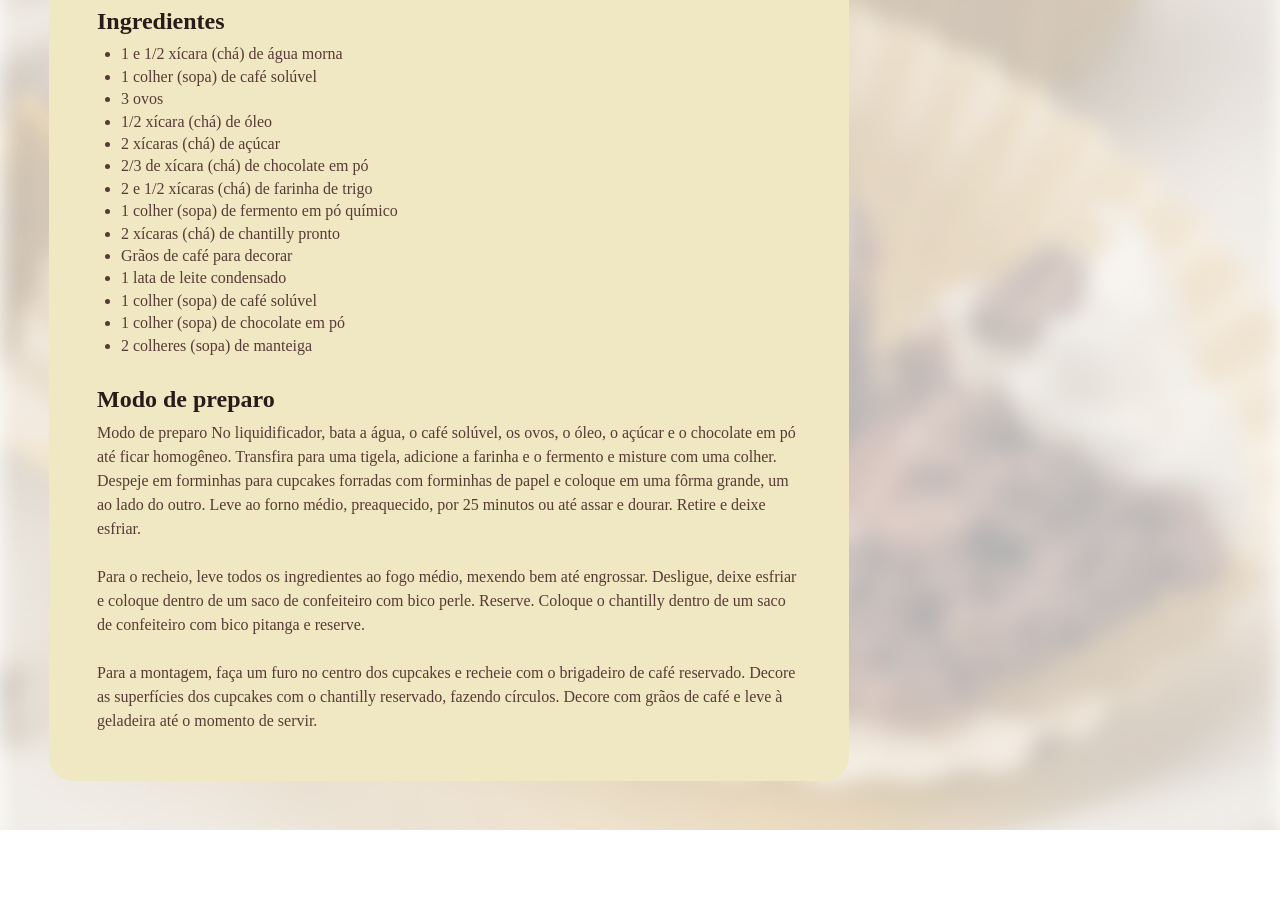
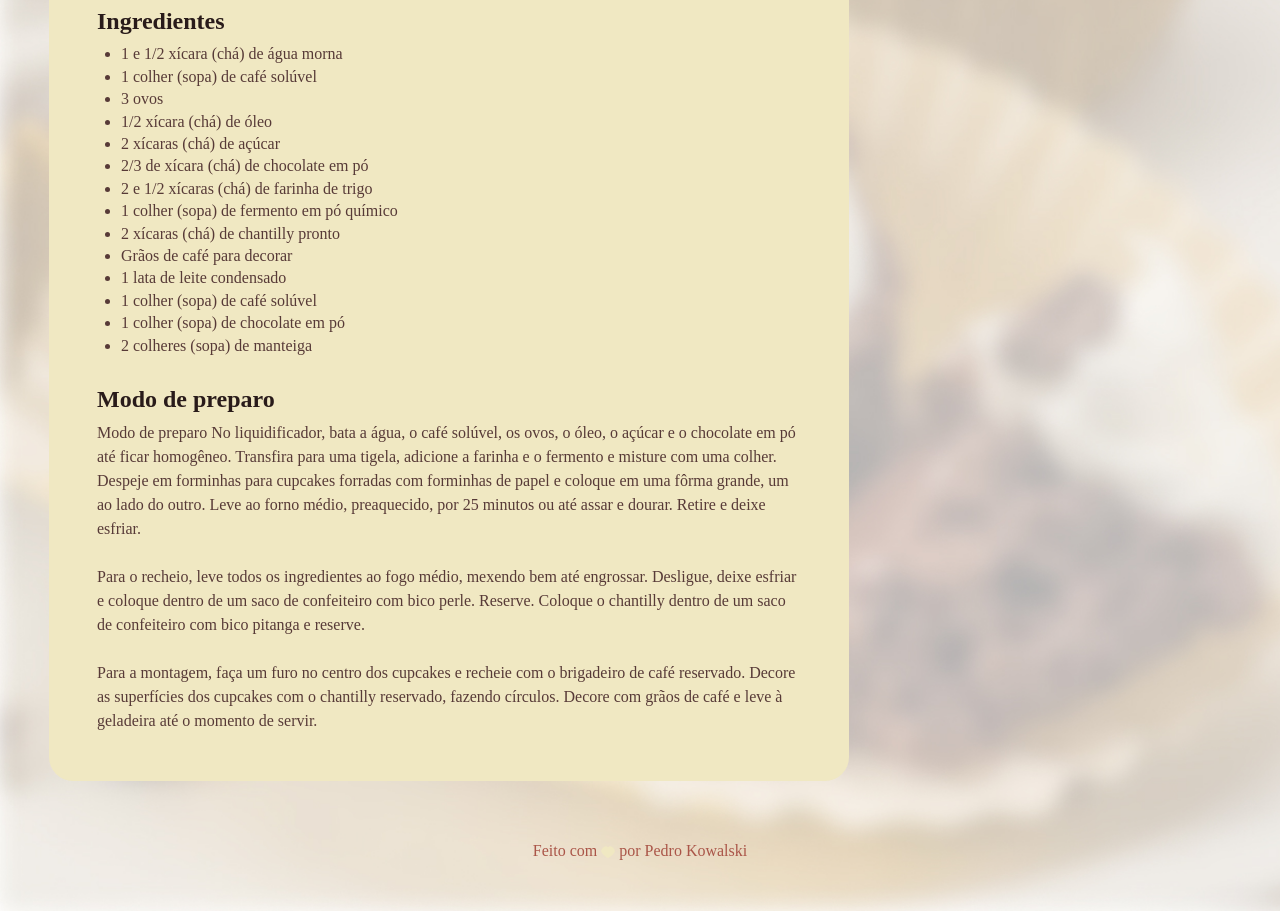
Before and after one commit to Pedropks/Recipe-2025, a plain HTML site: page HTML/index.html in a window 1280 px wide. Shown: the part 724-1635 px from the top of the page. Before the commit the page ends 1554 px from the top, so only its background shows below. Drawn offline with Linux system fonts and the light colour scheme; a web font is replaced by a local one.

Commit message:
Finalizando o Footer

```diff
--- a/HTML/index.html
+++ b/HTML/index.html
@@ -55,6 +55,8 @@
 
 
   </main>
+
 </div>
+<footer>Feito com <img src="./assets/Vector.png" alt="Coração"> por Pedro Kowalski </footer>
   </body>
 </html>
--- a/HTML/style.css
+++ b/HTML/style.css
@@ -12,6 +12,7 @@
 body {
   background-image: url(./assets/bg-image.jpg);
   background-size: cover;
+  background-color: rgba(165, 42, 42, 0.5);
 }
 #page {
   box-sizing: border-box;
@@ -63,3 +64,14 @@ h2 {
 ul {
   padding-left: 24px;
 }
+
+footer {
+  color: rgb(170, 85, 72);
+  text-align: center;
+  padding-top: 10px;
+  padding-bottom: 48px;
+}
+
+footer img {
+  vertical-align: middle;
+}
```
Also changed, not shown: HTML/assets/Vector.png (added).
